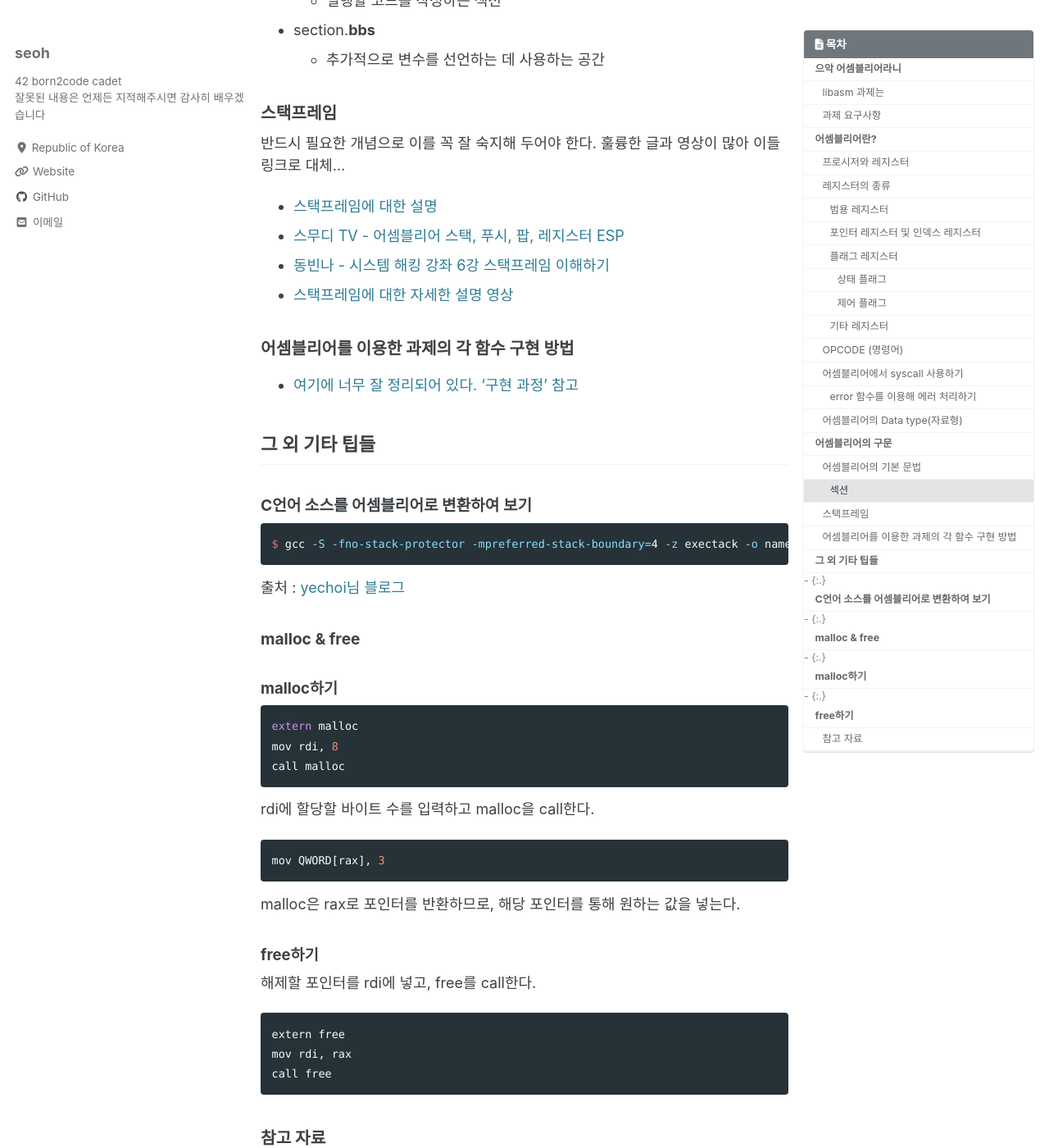
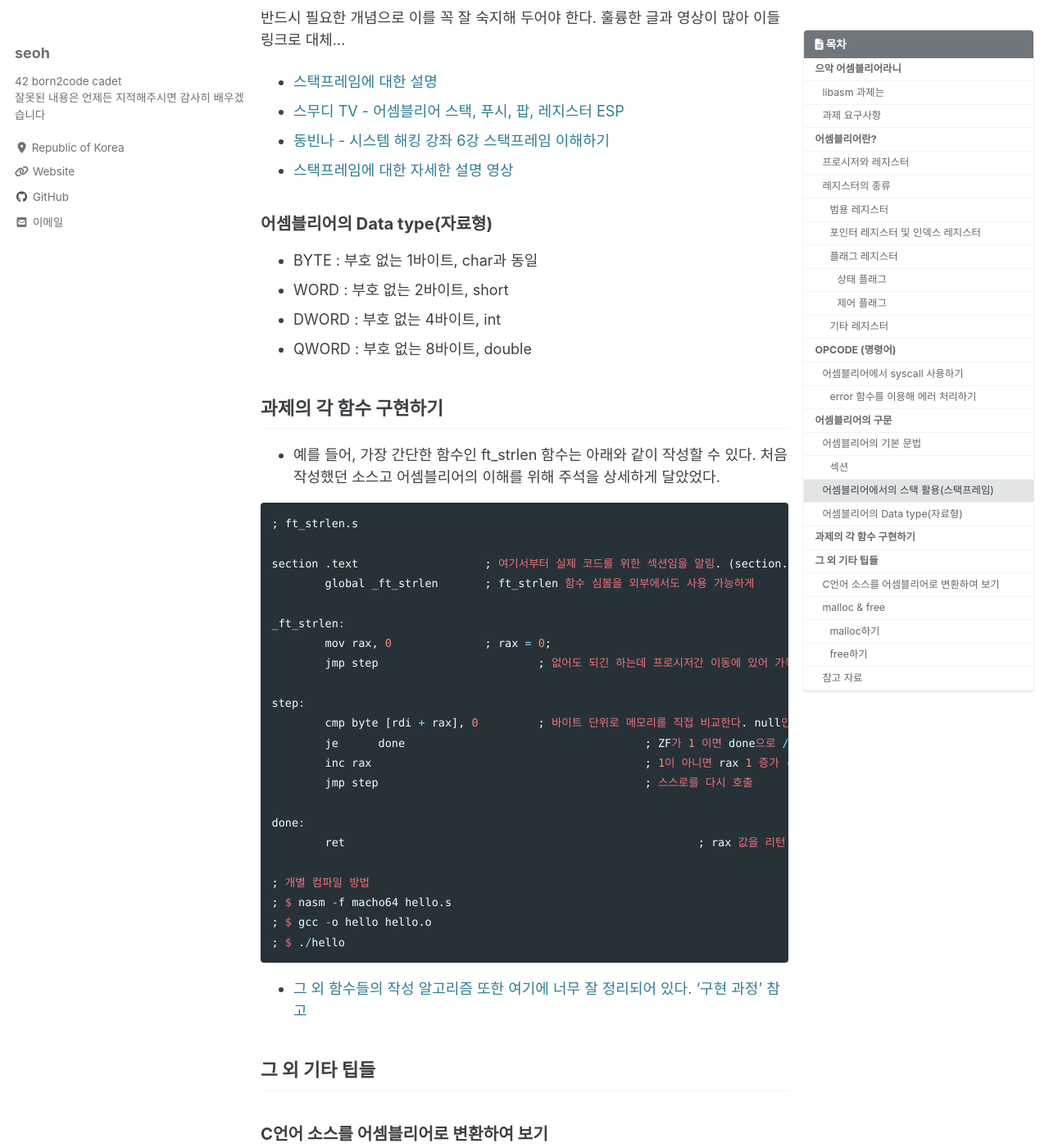
Before and after one commit to ohseyong/ohseyong.github.io, a Jekyll site: the page built from _posts/2020-12-20-libasm-basic-1.md, in a window 1280 px wide and 1400 px high, scrolled down 7860 px. Shown: the whole window at 82% size. Built offline with Jekyll 4.4.1, drawn with Linux system fonts in a browser that asks for light colours; cached includes are drawn as plain includes; nearby versions of some CDN libraries; comment, search, counter and statistics services are not loaded; some of the changed text lies outside the part shown.

Commit message:
Update 2020-12-20-libasm-basic-1.md

```diff
--- a/_posts/2020-12-20-libasm-basic-1.md
+++ b/_posts/2020-12-20-libasm-basic-1.md
@@ -110,7 +110,7 @@ toc_sticky: true
 
 ![RAX](/assets/RAX.png)
 
-### OPCODE (명령어)
+## OPCODE (명령어)
 
 opcode는 어셈블리어에서의 명령어다. 이게 총 200여가지가 된다고 하는데, 그 중에 이번 과제에 사용되는 명령어 위주로만 정리했다.
 
@@ -147,7 +147,7 @@ opcode는 어셈블리어에서의 명령어다. 이게 총 200여가지가 된
 
 ### 어셈블리어에서 syscall 사용하기
 
-syscall 번호를 참고하여 사용해야 한다. macOS의 경우 `/usr/include/sys/syscall.h` 파일에 시스템 콜의 번호들이 나열되어 있다. 예를 들어 read 함수의 syscall 번호는 3번인데, 실제로 사용할 때는 0x2000003 으로 사용하면 된다. 앞에 2가 왜 들어가는지 의아할 텐데, macOS의 경우 syscall 번호를 여러 개의 클래스로 나누어 두었다고 한다. write나 read 등은 unix 클래스로 분류하여 최상단 비트를 2로 설정해 두었기에 저런 식으로 호출하게 된다고 한다.
+syscall 번호를 참고하여 사용해야 한다. macOS의 경우 `/usr/include/sys/syscall.h` 파일에 시스템 콜의 번호들이 나열되어 있다. 예를 들어 read 함수의 syscall 번호는 3번인데, 실제로 사용할 때는 0x2000003 으로 사용하면 된다. 앞에 2가 왜 들어가는지 의아할 텐데, macOS의 경우 syscall 번호를 여러 개의 클래스로 나누어 두었다고 한다. write나 read 등은 unix 클래스로 분류하여 최상단 비트를 2로 설정해 두었기에 저런 식으로 호출하게 된다고 한다. **syscall 명령을 사용할 땐 커널이 rcx와 r11의 값을 변경시킬 수 있으니 유의해야 한다.**
 
 #### error 함수를 이용해 에러 처리하기
 
@@ -230,7 +221,7 @@ opcode operand1, operand2 ; 주석
 * section.**bbs**
   * 추가적으로 변수를 선언하는 데 사용하는 공간
 
-### 스택프레임
+### 어셈블리어에서의 스택 활용(스택프레임)
 
 반드시 필요한 개념으로 이를 꼭 잘 숙지해 두어야 한다. 훌륭한 글과 영상이 많아 이들 링크로 대체...
 
@@ -239,13 +230,47 @@ opcode operand1, operand2 ; 주석
 * [동빈나 - 시스템 해킹 강좌 6강 스택프레임 이해하기](https://www.youtube.com/watch?v=ZFOHvzXcao0&list=PLRx0vPvlEmdAXwJnNtKIVeC27UmwljRYA&index=6)
 * [스택프레임에 대한 자세한 설명 영상](https://youtu.be/HfpP8TIk15E)
 
-### 어셈블리어를 이용한 과제의 각 함수 구현 방법
+### 어셈블리어의 Data type(자료형)
 
-* [여기에 너무 잘 정리되어 있다. '구현 과정' 참고](https://www.notion.so/Libasm-f4869fe5de17402b9054a7ca06bfc79c)
+* BYTE : 부호 없는 1바이트, char과 동일
+* WORD : 부호 없는 2바이트, short
+* DWORD : 부호 없는 4바이트, int
+* QWORD : 부호 없는 8바이트, double
+
+## 과제의 각 함수 구현하기
+
+* 예를 들어, 가장 간단한 함수인 ft_strlen 함수는 아래와 같이 작성할 수 있다. 처음 작성했던 소스고 어셈블리어의 이해를 위해 주석을 상세하게 달았었다.
+
+~~~c
+; ft_strlen.s
+
+section .text			; 여기서부터 실제 코드를 위한 섹션임을 알림. (section.data는 상수나 초기값을 위한 섹션, bbs도 있다)
+	global _ft_strlen 	; ft_strlen 함수 심볼을 외부에서도 사용 가능하게
+
+_ft_strlen:
+	mov rax, 0		; rax = 0;
+	jmp step			; 없어도 되긴 하는데 프로시저간 이동에 있어 가독성을 위해
+
+step:
+	cmp byte [rdi + rax], 0		; 바이트 단위로 메모리를 직접 비교한다. null인지, 같으면 ZF(Zero Flag)가 1로 정해지고 아니면 0이 된다.
+	je	done					; ZF가 1 이면 done으로 / Jump if equal, 비슷한걸로 ja, jb
+	inc rax						; 1이 아니면 rax 1 증가 (inc 는 ++ 같은 의미)
+	jmp step					; 스스로를 다시 호출
+
+done:
+	ret							; rax 값을 리턴
+
+; 개별 컴파일 방법
+; $ nasm -f macho64 hello.s
+; $ gcc -o hello hello.o
+; $ ./hello
+~~~
+
+* [그 외 함수들의 작성 알고리즘 또한 여기에 너무 잘 정리되어 있다. '구현 과정' 참고](https://www.notion.so/Libasm-f4869fe5de17402b9054a7ca06bfc79c)
 
 ## 그 외 기타 팁들
 
-#### C언어 소스를 어셈블리어로 변환하여 보기
+### C언어 소스를 어셈블리어로 변환하여 보기
 
 ~~~shell
 $ gcc -S -fno-stack-protector -mpreferred-stack-boundary=4 -z exectack -o name.a name.c
@@ -253,9 +278,9 @@ $ gcc -S -fno-stack-protector -mpreferred-stack-boundary=4 -z exectack -o name.a
 
 출처 : [yechoi님 블로그](https://yechoi.tistory.com/10?category=886398)
 
-#### malloc & free
+### malloc & free
 
-##### malloc하기
+#### malloc하기
 
 ~~~c
 extern malloc
@@ -271,7 +296,7 @@ mov QWORD[rax], 3
 
 malloc은 rax로 포인터를 반환하므로, 해당 포인터를 통해 원하는 값을 넣는다.
 
-##### free하기
+#### free하기
 
 해제할 포인터를 rdi에 넣고, free를 call한다.
 
```
Also changed, not shown: other parts of _posts/2020-12-20-libasm-basic-1.md (+0 -9 lines).
